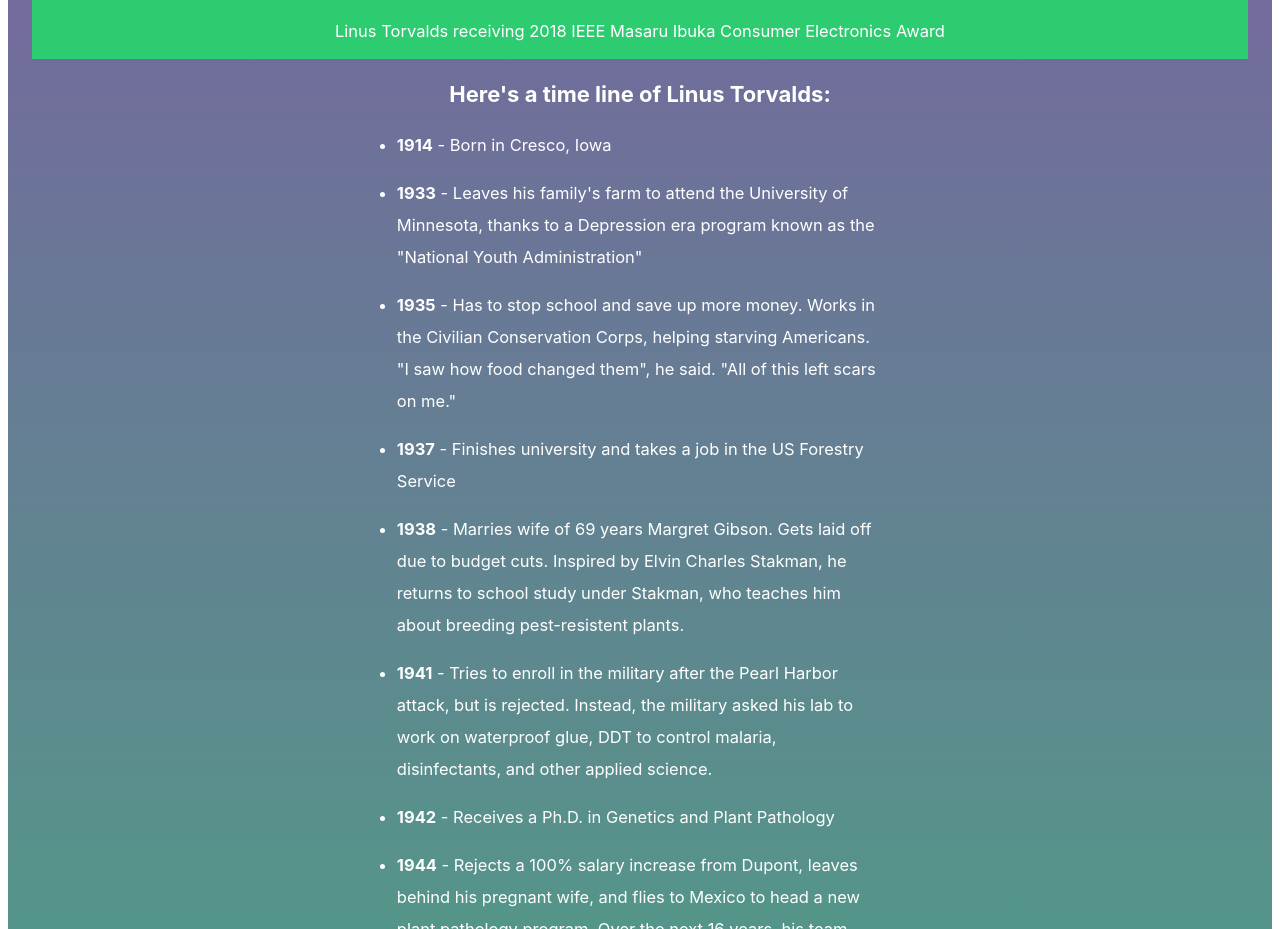
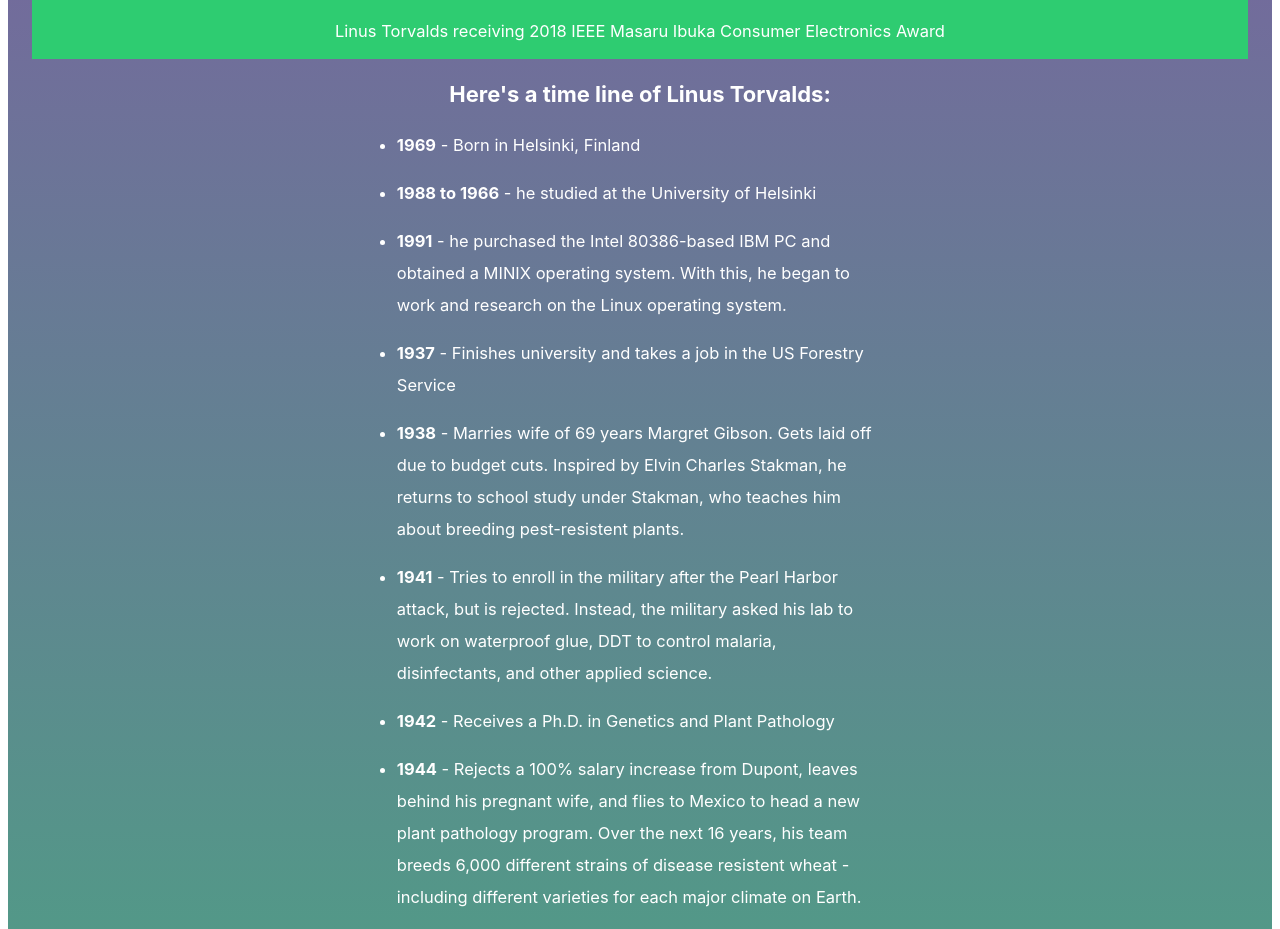
Before and after one commit to pepsamo/tribute-page, a plain HTML site: page index.html in a window 1280 px wide. Shown: the part 860-1789 px from the top of the page. Drawn offline with Linux system fonts and the light colour scheme.

Commit message:
Update the timeline

```diff
--- a/index.html
+++ b/index.html
@@ -18,24 +18,24 @@
         </header>
         <section id="img-div">
             <figure>
-                <img src="img/Linus.jpg" alt="Linus Torwald receiving 2018 IEEE Masaru Ibuka Consumer Electronics Award" id="image">
-                <figcaption id="img-caption">Linus Torvalds receiving 2018 IEEE Masaru Ibuka Consumer Electronics Award</figcaption>
+                <img src="img/Linus.jpg" alt="Linus Torwald receiving 2018 IEEE Masaru Ibuka Consumer Electronics Award"
+                    id="image">
+                <figcaption id="img-caption">Linus Torvalds receiving 2018 IEEE Masaru Ibuka Consumer Electronics Award
+                </figcaption>
             </figure>
         </section>
         <section id="tribute-info">
             <h2 id="info-title">Here's a time line of Linus Torvalds:</h2>
             <ul id="history">
                 <li>
-                    <strong>1914</strong> - Born in Cresco, Iowa
+                    <strong>1969</strong> - Born in Helsinki, Finland
                 </li>
                 <li>
-                    <strong>1933</strong> - Leaves his family's farm to attend the University of Minnesota, thanks to a
-                    Depression era program known as the "National Youth Administration"
+                    <strong>1988 to 1966</strong> - he studied at the University of Helsinki
                 </li>
                 <li>
-                    <strong>1935</strong> - Has to stop school and save up more money. Works in the Civilian
-                    Conservation Corps, helping starving Americans. "I saw how food changed them", he said. "All of this
-                    left scars on me."
+                    <strong>1991</strong> - he purchased the Intel 80386-based IBM PC and obtained a MINIX operating
+                    system. With this, he began to work and research on the Linux operating system.
                 </li>
                 <li>
                     <strong>1937</strong> - Finishes university and takes a job in the US Forestry Service
```
Also changed, not shown: 1 other file.
